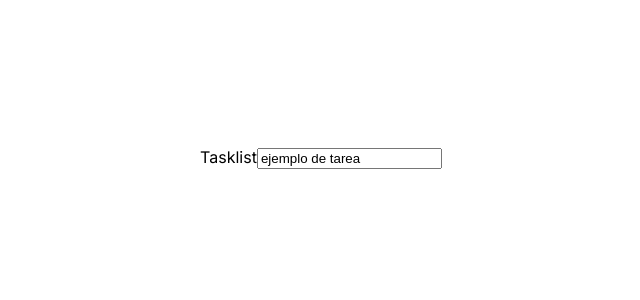
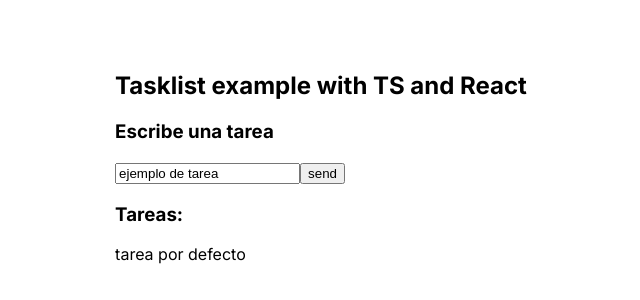
Before and after one commit to Aluonam/tsx_270224, a Next.js app: page / in a window 1280 px wide. Shown: the part 346-646 px from the top of the page, without its empty margins (319-959 px from the left). Built offline with nearby package versions, Linux system fonts and the light colour scheme.

Commit message:
feat: eskeleton button and titles

```diff
--- a/pages/components/tasklist/Tasklist.tsx
+++ b/pages/components/tasklist/Tasklist.tsx
@@ -18,10 +18,14 @@ const Tasklist = () => {
     const [inputText, setInputText] = useState<string>("ejemplo de tarea")
 
   return (
-    <div>Tasklist
-
+    <div>
+    <h2>Tasklist example with TS and React</h2>
+    <h3>Escribe una tarea</h3>
     <input type="text" onChange={(e)=>setInputText(e.target.value)} value={inputText}></input>
-
+    <button>send</button>
+    <br></br>
+    <h3>Tareas:</h3>
+    {taskList.text}
     </div>
   )
 }
```
